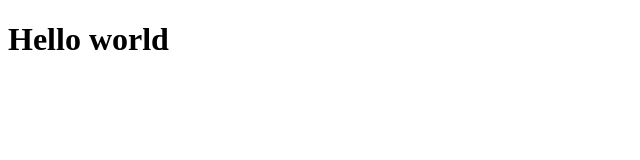
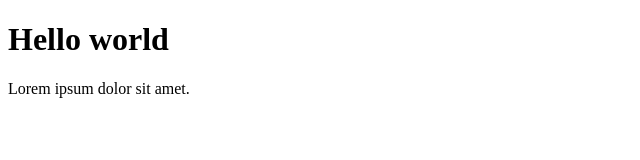
Before and after one commit to Davronbek-lmp/git-tutorial, a plain HTML site: page index.html in a window 1280 px wide. Shown: the whole page, without its empty margins (0-640 px from the left). Drawn offline with Linux system fonts and the light colour scheme.

Commit message:
Ikkinchi commit

```diff
--- a/index.html
+++ b/index.html
@@ -8,5 +8,6 @@
   </head>
   <body>
     <h1>Hello world</h1>
+    <p>Lorem ipsum dolor sit amet.</p>
   </body>
 </html>
--- a/style.css
+++ b/style.css
@@ -0,0 +1,5 @@
+body {
+  margin: 0px;
+  font-family: serif;
+  font-size: 14px;
+}
```
